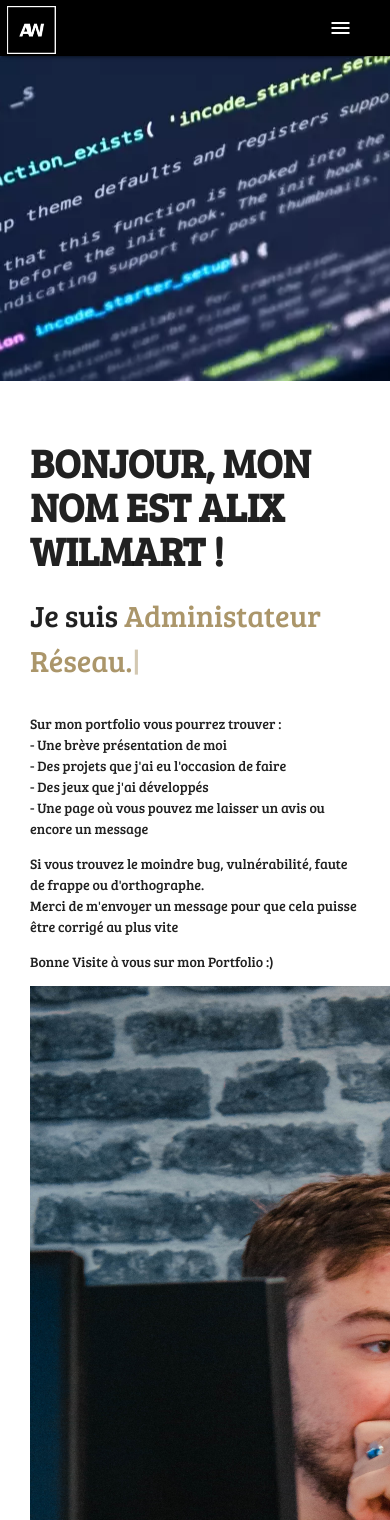
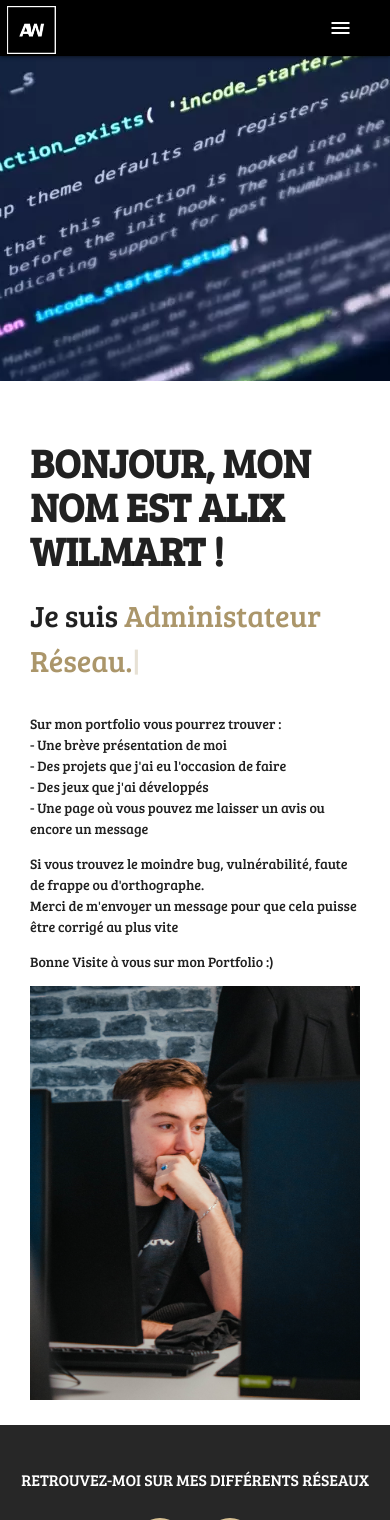
Before and after one commit to TherestyGit/big-project-guardia1, a PHP site: page / in a window 390 px wide; the page is wider, and only the part inside the window is pictured. Shown: the top 1520 px of that part. Run offline with PHP 8.4, Linux system fonts and the light colour scheme; data that the repository does not hold is empty.

Commit message:
test raté

```diff
--- a/css/style.css
+++ b/css/style.css
@@ -100,11 +100,6 @@ button{
     height: auto;
 }
 
-@media only screen and (max-width: 1024px) {
-    .img-home {
-        width: auto!important;
-    }
-}
 .row{
     margin-top: 20px;
 }
```
